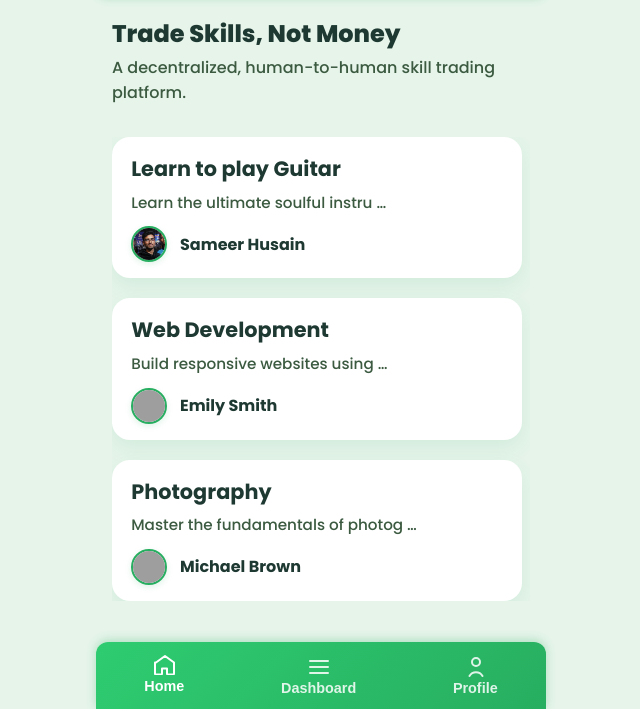
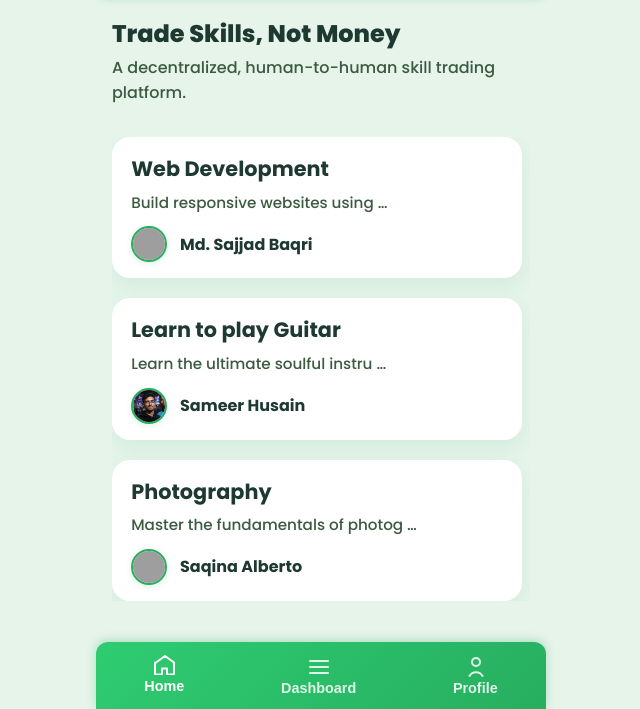
Before and after one commit to sudo-s4m/SkillBarter, a plain HTML site: page index.html in a window 1280 px wide. Shown: the part 91-800 px from the top of the page, without its empty margins (319-959 px from the left). Drawn offline with Linux system fonts and the light colour scheme; grey boxes are pictures that could not be loaded.

Commit message:
Changed names

```diff
--- a/index.html
+++ b/index.html
@@ -28,6 +28,19 @@
         </div>
 
         <div class="skills">
+          <div class="skill-card" data-skill="web-development" tabindex="0">
+            <h3>Web Development</h3>
+            <p class="skill-desc">Build responsive websites using …</p>
+            <div class="skill-offer">
+              <img
+                src="https://randomuser.me/api/portraits/men/45.jpg"
+                alt="Sajjad"
+                class="profile-thumb"
+              />
+              <span>Md. Sajjad Baqri</span>
+            </div>
+          </div>
+
           <div class="skill-card" data-skill="ui-ux-design" tabindex="0">
             <h3>Learn to play Guitar</h3>
             <p class="skill-desc">Learn the ultimate soulful instru …</p>
@@ -37,29 +50,16 @@
             </div>
           </div>
 
-          <div class="skill-card" data-skill="web-development" tabindex="0">
-            <h3>Web Development</h3>
-            <p class="skill-desc">Build responsive websites using …</p>
-            <div class="skill-offer">
-              <img
-                src="https://randomuser.me/api/portraits/women/45.jpg"
-                alt="Emily Smith"
-                class="profile-thumb"
-              />
-              <span>Emily Smith</span>
-            </div>
-          </div>
-
           <div class="skill-card" data-skill="photography" tabindex="0">
             <h3>Photography</h3>
             <p class="skill-desc">Master the fundamentals of photog …</p>
             <div class="skill-offer">
               <img
-                src="https://randomuser.me/api/portraits/men/67.jpg"
-                alt="Michael Brown"
+                src="https://randomuser.me/api/portraits/women/24.jpg"
+                alt="Sakina"
                 class="profile-thumb"
               />
-              <span>Michael Brown</span>
+              <span>Saqina Alberto</span>
             </div>
           </div>
         </div>
--- a/script.js
+++ b/script.js
@@ -14,9 +14,9 @@ const skillData = {
     description:
       "Build responsive websites using HTML, CSS, and JavaScript, and learn about frontend frameworks.",
     offerer: {
-      name: "Emily Smith",
+      name: "Md. Sajjad Baqri",
       bio: "Full-stack developer specializing in frontend technologies.",
-      pic: "https://randomuser.me/api/portraits/women/45.jpg",
+      pic: "https://randomuser.me/api/portraits/men/45.jpg",
     },
   },
   photography: {
@@ -24,9 +24,9 @@ const skillData = {
     description:
       "Master the fundamentals of photography, including composition, lighting, and editing techniques.",
     offerer: {
-      name: "Michael Brown",
+      name: "Saqina Alberto",
       bio: "Professional photographer with 10+ years experience in portrait and landscape photography.",
-      pic: "https://randomuser.me/api/portraits/men/67.jpg",
+      pic: "https://randomuser.me/api/portraits/women/24.jpg",
     },
   },
 };
--- a/styles.css
+++ b/styles.css
@@ -329,7 +329,7 @@ footer {
 .stat-card {
   background-color: white;
   border-radius: 18px;
-  padding: 1.25rem 1rem;
+  padding: 1.25rem;
   box-shadow: 0 8px 20px rgba(39, 174, 96, 0.1);
   text-align: center;
   color: #1e3932;
@@ -363,6 +363,7 @@ footer {
   flex-wrap: wrap;
   gap: 0.6rem;
   justify-content: center;
+  /* padding: 1rem; */
 }
 
 .skill-list li {
@@ -423,7 +424,7 @@ footer {
 .stat-item {
   background-color: white;
   border-radius: 18px;
-  padding: 1.25rem 1rem;
+  padding: 1.25rem;
   box-shadow: 0 8px 20px rgba(39, 174, 96, 0.1);
   text-align: center;
   color: #1e3932;
```
